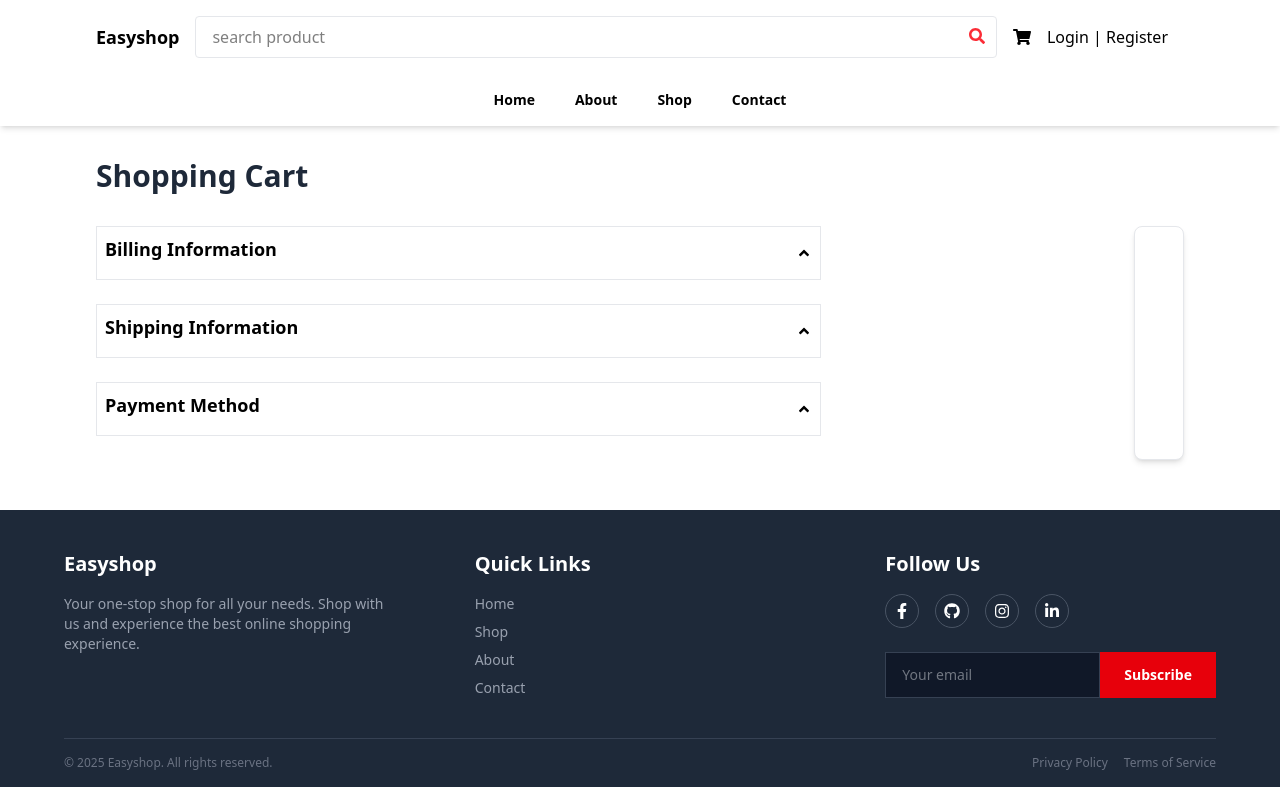
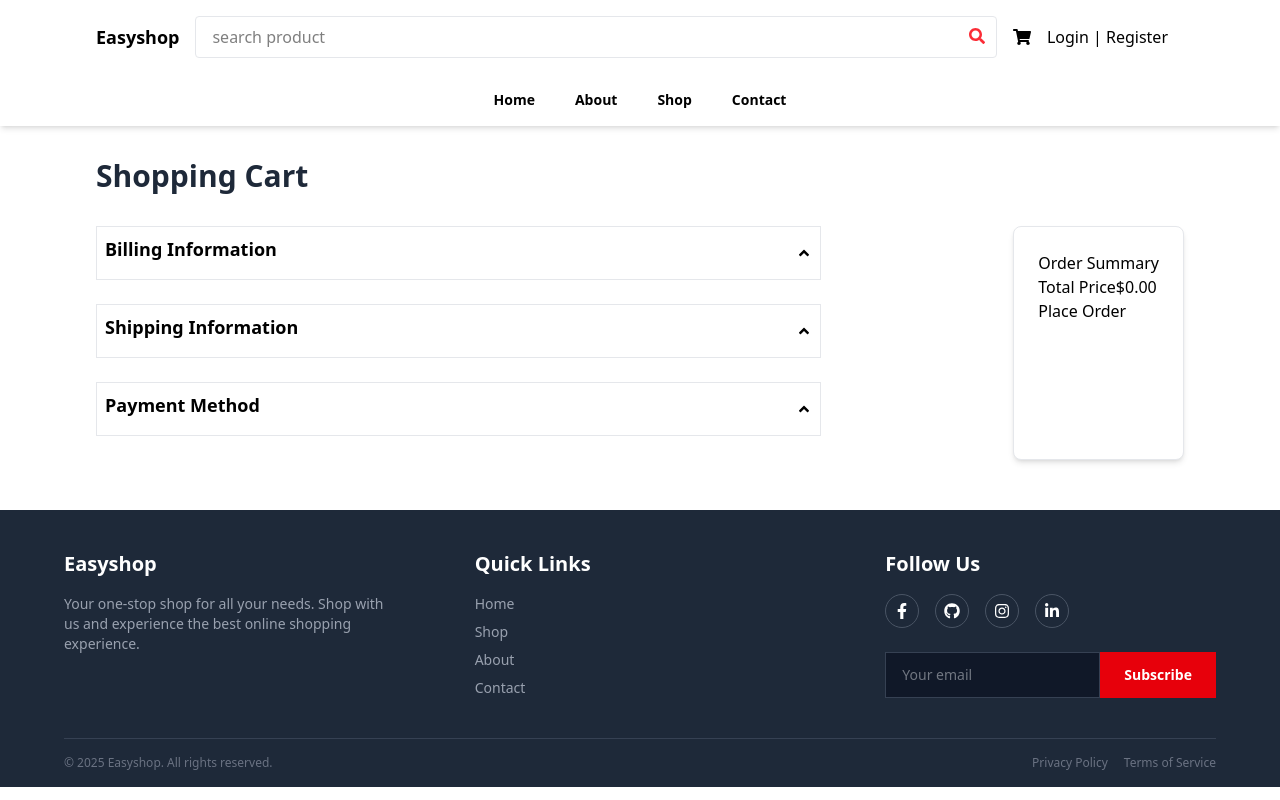
Before and after one commit to Muhammad-Munsif/e-commerce, a React (Vite) app: page /checkout in a window 1280 px wide. Built offline with nearby package versions, Linux system fonts and the light colour scheme.

Commit message:
a few changes in checkout component

```diff
--- a/src/pages/Checkout.jsx
+++ b/src/pages/Checkout.jsx
@@ -1,5 +1,6 @@
 import React, { useState } from "react";
 import { FaAngleDown, FaAngleUp } from "react-icons/fa";
+import { useSelector } from "react-redux";
 
 const Checkout = () => {
   const [billingToggle, setBillingToggle] = useState(false);
@@ -7,6 +8,8 @@ const Checkout = () => {
   const [paymentToggle, setPaymentToggle] = useState(false);
   const [paymentMethod, setPaymentMethod] = useState("cod");
 
+
+  const cart = useSelector((state) => state.cart);
   return (
     <div className="container mx-auto py-8 min-h-96 px-4 md:px-16 lg:px-24">
       <h1 className="text-3xl font-bold text-gray-800 mb-2">Shopping Cart</h1>
@@ -149,7 +152,33 @@ const Checkout = () => {
             </div>
           </div>
         </div>
-        <div className="bg-white rounded-lg border border-gray-200 p-6 shadow-md"></div>
+        <div className="bg-white rounded-lg border border-gray-200 p-6 shadow-md">
+          <h3 >Order Summary</h3>
+          <div>
+            {
+              cart.products.map((product)=>(
+                <div>
+                  <div>
+                    <img src={product.image} alt={product.name} className="w-16 h-16"/>
+                    <div>
+                      <h4>{product.name}</h4>
+                      <p>
+                        ${product.price} X {product.quantity}
+                      </p>
+                    </div>
+                  </div>
+                </div>
+              ))
+            }
+          </div>
+          <div>
+            <div>
+              <span>Total Price</span>
+              <span>${cart.totalPrice.toFixed(2)}</span>
+            </div>
+          </div>
+          <button>Place Order</button>
+        </div>
       </div>
     </div>
   );
```
